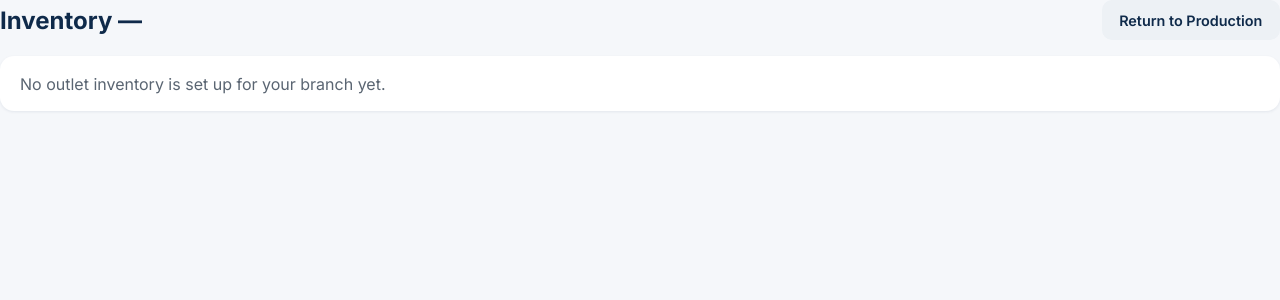
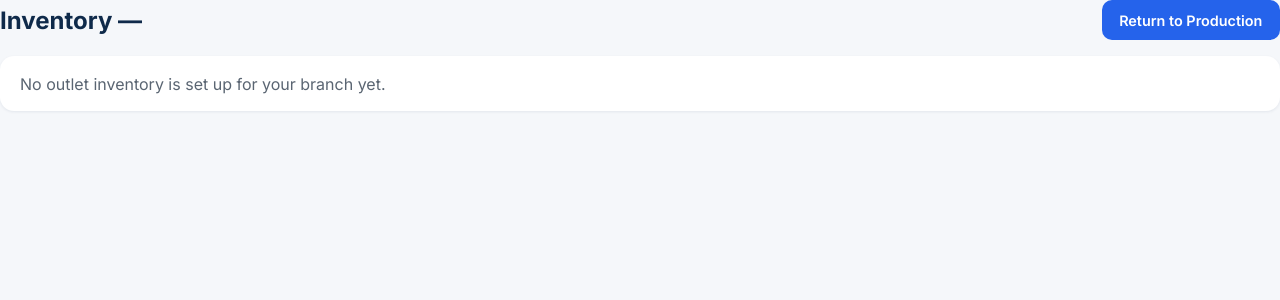
Before and after one commit to jonathan-ndayisenga/ternah-for-factories, a Django app: template templates/manager/inventory.html in a window 1280 px wide. Shown: the top 300 px of the page. Run offline with Django 5.2, Linux system fonts and the light colour scheme; the template is opened without the code that fills it, so the values that code supplies are empty; some libraries are stand-ins or nearby versions.

Commit message:
Match Return to Production button style to View Stock Movements
Was a ghost/light button, inconsistent with the other primary action
on the Inventory page. Same plain .btn class now.

Co-Authored-By: Claude Sonnet 5 <noreply@anthropic.com>

```diff
--- a/templates/manager/inventory.html
+++ b/templates/manager/inventory.html
@@ -5,7 +5,7 @@
   <h2>Inventory — {{ request.user.branch.name }}</h2>
   <span class="spacer"></span>
   {% if items %}<span class="pill active">Stock value: UGX {{ stock_value|floatformat:0 }}</span>{% endif %}
-  <a class="btn ghost" style="background:#EDF1F5;color:var(--ternah-navy)" href="{% url 'manager:return_to_production' %}">Return to Production</a>
+  <a class="btn" href="{% url 'manager:return_to_production' %}">Return to Production</a>
 </div>
 
 {% if incoming %}
```
